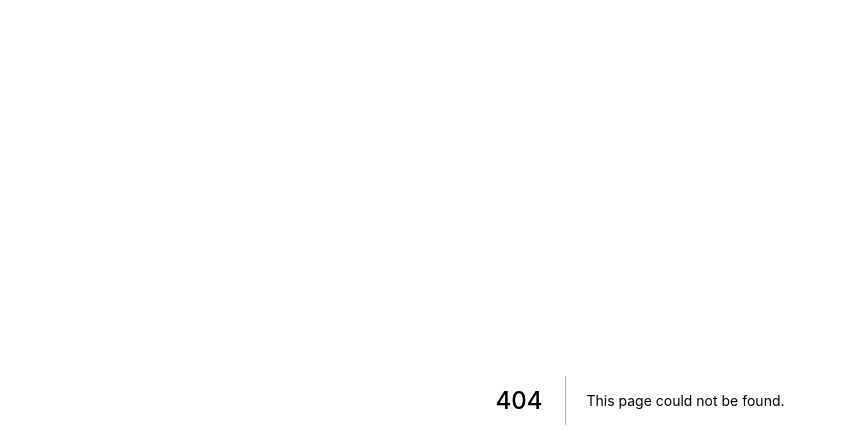
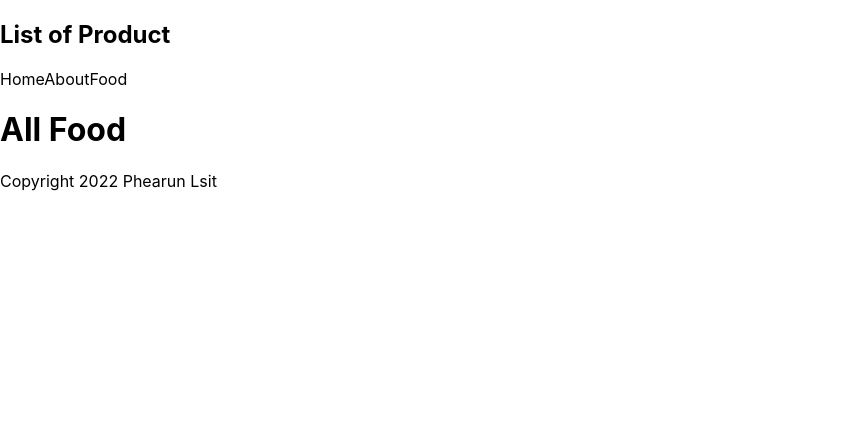
Before and after one commit to Phearun2020/Next-js-learning, a Next.js app: page /food in a window 1280 px wide. Before the commit this address had no page. Shown: the top 448 px of the page, without its empty margins (0-846 px from the left). Built offline with nearby package versions, Linux system fonts and the light colour scheme.

Commit message:
create-component-set-children

```diff
--- /dev/null
+++ b/components/Layout.js
@@ -0,0 +1,14 @@
+import NavBar from "./navBar";
+import Footer from "./Footer";
+
+const Layout = ({ children }) => {
+    return (
+        <div className="content">
+            <NavBar />
+            { children }
+            <Footer />
+        </div>
+    );
+}
+
+export default Layout;
--- a/components/navBar.js
+++ b/components/navBar.js
@@ -1,12 +1,13 @@
+import Link from "next/link";
 const NavBar = () => {
     return (
         <nav>
             <div className="logo">
                 <h1>List of Product</h1>
             </div>
-            <a>Home</a>
-            <a>About</a>
-            <a>Food</a>
+            <Link href="/"><a>Home</a></Link>
+            <Link href="/about"><a>About</a></Link>
+            <Link href="/food"><a>Food</a></Link>
         </nav>
     );
 }
--- a/pages/_app.js
+++ b/pages/_app.js
@@ -1,7 +1,12 @@
+import Layout from '../components/Layout'
 import '../styles/globals.css'
 
 function MyApp({ Component, pageProps }) {
-  return <Component {...pageProps} />
+  return (
+    <Layout>
+      <Component {...pageProps} />
+    </Layout>
+  )
 }
 
 export default MyApp
--- a/pages/product/food.js
+++ b/pages/food.js
@@ -1,4 +1,4 @@
-const food = () => {
+const Food = () => {
     return (
         <div>
             <h1>All Food</h1>
@@ -6,4 +6,4 @@
     );
 }
 
-export default food;
+export default Food;
--- a/pages/index.js
+++ b/pages/index.js
@@ -1,5 +1,6 @@
 import Head from 'next/head'
 import Image from 'next/image'
+import Link from 'next/link'
 import Footer from '../components/Footer'
 import NavBar from '../components/navBar'
 import styles from '../styles/Home.module.css'
@@ -7,10 +8,11 @@
 export default function Home() {
   return (
     <div>
-      <NavBar />
       <h1>Home Page</h1>
       <p>A home page is a webpage that serves as the starting point of website. It is the default webpage that loads when you visit a web address that only contains a domain name. For example, visiting https://techterms.com will display the Tech Terms home page. The home page is located in the root directory of a website.</p>
-      <Footer />
+      <Link href="/food">
+        <a>See lsit of food</a>
+      </Link>
     </div>
   )
 }
```
